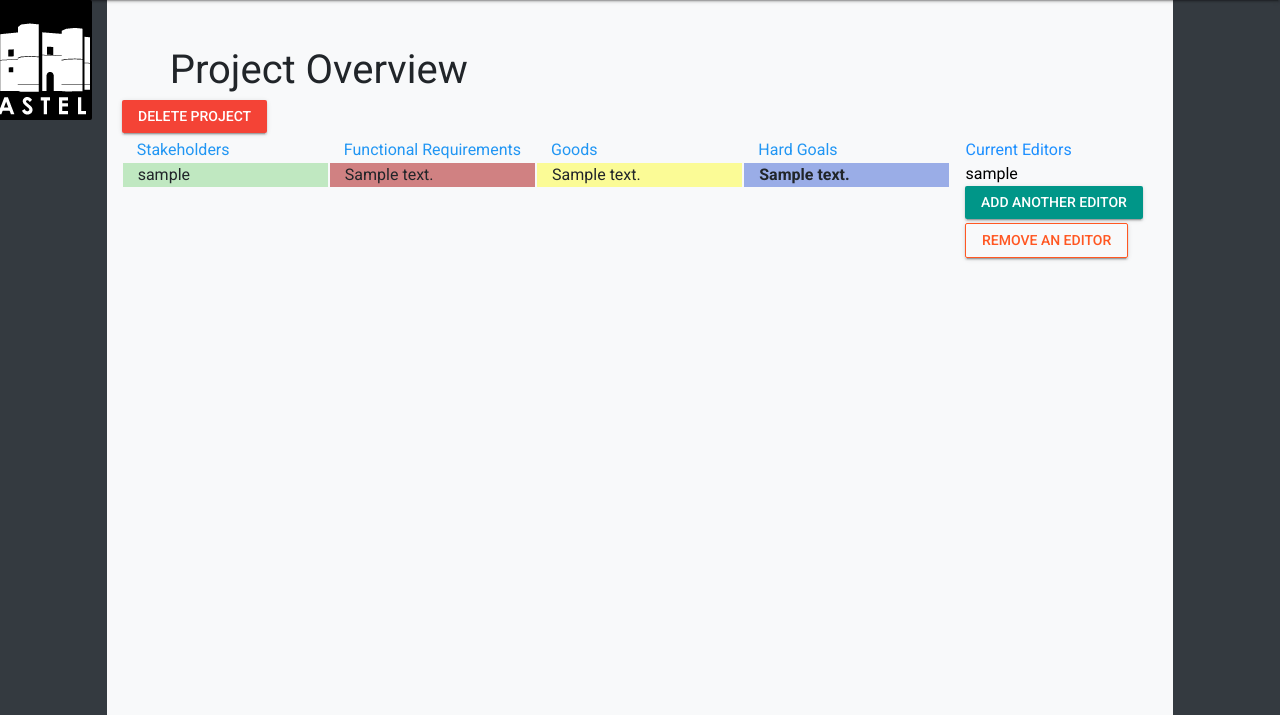
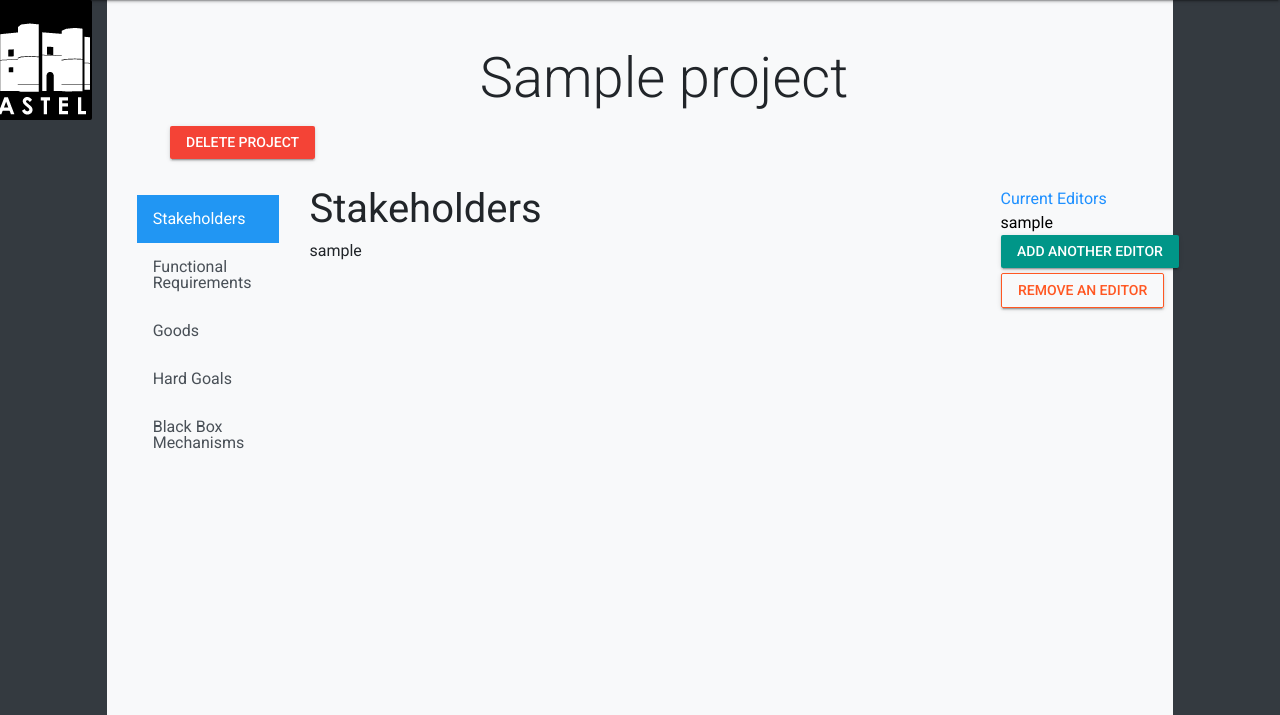
Before and after one commit to Baakel/KastelEditor, a Flask app: a page that uses editorapp/templates/base.html in a window 1280 px wide. Shown: the part 63-778 px from the top of the page. Run offline with Flask 2, Linux system fonts and the light colour scheme; a user stored in the database is signed in; tables that the repository leaves empty hold one stand-in row (values such as "Sample post"); some libraries are stand-ins or nearby versions.

Commit message:
Delete and add bbm function implemented, improving project overview page

```diff
--- a/editorapp/models.py
+++ b/editorapp/models.py
@@ -110,10 +110,11 @@ class HardGoal(db.Model):
     project_id = db.Column(db.Integer, db.ForeignKey('projects.id'))
     bbmechanisms = db.relationship('BbMechanisms',
                             secondary=hard_mechanism,
-                            backref=db.backref('hardgoals', lazy='dynamic'))
+                            backref=db.backref('hardgoals', lazy='dynamic'),
+                            lazy='dynamic')
 
     def alrdy_used(self, bbm):
-        return self.bbmechanisms.filter(hard_mechanism.c.bb_mechanisms.id == bbm.id).count() > 0
+        return self.bbmechanisms.filter(hard_mechanism.c.bbmech_id == bbm.id).count() > 0
 
     def add_bb(self, bbm):
         if not self.alrdy_used(bbm):
--- /dev/null
+++ b/editorapp/static/css/scrolling.css
@@ -0,0 +1,6 @@
+.scrollspy {
+    position: relative;
+    height: 100%;
+    margin-top: 0.5rem;
+    overflow: auto;
+}
--- a/editorapp/templates/base.html
+++ b/editorapp/templates/base.html
@@ -4,6 +4,7 @@
         <link rel="stylesheet" href="https://unpkg.com/bootstrap-material-design@4.0.0-beta.4/dist/css/bootstrap-material-design.min.css" integrity="sha384-R80DC0KVBO4GSTw+wZ5x2zn2pu4POSErBkf8/fSFhPXHxvHJydT0CSgAP2Yo2r4I" crossorigin="anonymous">
         <link rel="stylesheet" href="https://fonts.googleapis.com/css?family=Roboto:300,400,500,700|Material+Icons">
         <link href="https://fonts.googleapis.com/css?family=Lato:400,900" rel="stylesheet">
+        {% block extracss %}{% endblock %}
         <link rel="shortcut icon" type="image/x-icon" href="/static/img/kastel_logo.png"/>
         {% if title %}
         <title>{{ title}} - Kastel Editor</title>
--- a/editorapp/templates/projects.html
+++ b/editorapp/templates/projects.html
@@ -1,4 +1,8 @@
 {% extends "base.html" %}
+
+{% block extracss %}
+<link rel="stylesheet" type="text/css" href="/static/css/scrolling.css">
+{% endblock %}
 
 {% block content %}
     {% if project == None %}
@@ -22,9 +26,9 @@
                 </div>
             </form>
     {% else %}
-        <h1 class="mt-5 ml-5">Project Overview</h1>
+        <h1 class="display-2 mt-5 ml-5 text-center">{{ project.name }}</h1>
         {% if g.user.id == project.creator %}
-        <button type="button" class="btn btn-raised btn-danger" data-toggle="modal" data-target="#sureModal">Delete Project</button>
+        <button type="button" class="btn btn-raised btn-danger ml-5 mt-2" data-toggle="modal" data-target="#sureModal">Delete Project</button>
             <div class="modal fade" id="sureModal" tabindex="-1" role="dialog" aria-labelledby="sureModalLbl" aria-hidden="true">
                 <div class="modal-dialog" role="document">
                     <div class="modal-content">
@@ -51,50 +55,43 @@
         {% for errors in get_flashed_messages(category_filter=["error"]) %}
             <div class="alert-danger" role="alert">{{ errors }}</div>
         {% endfor %}
-            <div class="container-fluid">
-                <div class="row align-items-start">
-                    <div class="col"><a href="{{ url_for('stakeholders', project=project.name) }}">Stakeholders</a>
-                        {% for stakeholder in project.stake_holders %}
-                        <div class="row border border-light" style="background-color: rgba(65,191,63,0.3)">
-                            <div class="col">{{ stakeholder.nickname }}</div>
+            <div class="container-fluid mt-4">
+                <div class="row">
+                    <div class="col-2">
+                        <div id="list-tab" class="list-group" role="tablist">
+                            <a class="list-group-item list-group-item-action active" id="list-stakeholders-list" data-toggle="list" href="#list-stakeholders" role="tab" aria-controls="stakeholders">Stakeholders</a>
+                            <a class="list-group-item list-group-item-action" id="list-func-req-list" data-toggle="list" href="#list-func-req" role="tab" aria-controls="func-req">Functional Requirements</a>
+                            <a class="list-group-item list-group-item-action" id="list-goods-list" data-toggle="list" href="#list-goods" role="tab" aria-controls="goods">Goods</a>
+                            <a class="list-group-item list-group-item-action" id="list-hg-list" data-toggle="list" href="#list-hg" role="tab" aria-controls="hg">Hard Goals</a>
+                            <a class="list-group-item list-group-item-action" id="list-bbm-list" data-toggle="list" href="#list-bbm" role="tab" aria-controls="bbm">Black Box Mechanisms</a>
+                        </div>
+                    </div>
+                    <div class="col-8">
+                        <div class="tab-content" id="nav-tabContent">
+                            <div class="tab-pane fade show active" id="list-stakeholders" role="tabpanel" aria-labelledby="list-stakeholders-list">
+                                <h1>Stakeholders</h1>
+                                {% for sh in project.stake_holders %}
+                                    <div class="row">
+                                        <div class="col">{{ sh.nickname }}</div>
                                     </div>
                                 {% endfor %}
                             </div>
-                    <div class="col"><a href="{{ url_for('functional_req', project=project.name) }}">Functional Requirements</a>
-                        {% for freq in project.functional_req %}
-                                <div class="row border border-light" style="background-color: rgba(167,10,10,0.5)">
-                                    <div class="col">{{ freq.description }}</div>
+                            <div class="tab-pane fade" id="list-func-req" role="tabpanel" aria-labelledby="list-func-req-list">
+                                <h1>Functional Requirements</h1><p>Test</p>
                             </div>
-                        {% endfor %}
+                            <div class="tab-pane fade" id="list-goods" role="tabpanel" aria-labelledby="list-goods-list">
+                                <h1>Goods</h1><p>Test</p>
                             </div>
-                    <div class="col"><a href="{{ url_for('goods', project=project.name) }}">Goods</a>
-                        {% for good in project.goods %}
-                        <div class="row border border-light" style="background-color: rgba(255,255,0,0.4)">
-                            <div class="col">{{ good.description }}</div>
+                            <div class="tab-pane fade" id="list-hg" role="tabpanel" aria-labelledby="list-hg-list">
+                                <h1>Hard Goals</h1><p>Test</p>
                             </div>
-                        {% endfor %}
+                            <div class="tab-pane fade" id="list-bbm" role="tabpanel" aria-labelledby="list-bbm-list">
+                                <h1>Black Box Mechanisms</h1><p>Test</p>
                             </div>
-                    <div class="col"><a href="{{ url_for('hard_goals', project=project.name) }}">Hard Goals</a>
-                        {% for hgoal in project.hard_goals %}
-                        {% if hgoal.description != None %}
-                            {% if hgoal.priority == True %}
-                                <div class="row border border-light" style="background-color: rgba(87,118,218,0.58)">
-                                    <div class="col"><b>{{ hgoal.description }}</b></div>
                         </div>
-                            {% endif %}
-                        {% endif %}
-                        {% endfor %}
-                        {% for hgoal in project.hard_goals %}
-                        {% if hgoal.description != None %}
-                            {% if hgoal.priority != True %}
-                                <div class="row border border-light" style="background-color: rgba(87,196,218,0.58)">
-                                    <div class="col">{{ hgoal.description }}</div>
                     </div>
-                            {% endif %}
-                        {% endif %}
-                        {% endfor %}
-                    </div>
-                    <div class="col" style="color: dodgerblue">Current Editors
+
+                    <div class="col-2" style="color: dodgerblue">Current Editors
                         {% for editor in project.editors %}
                             <div class="row">
                                 <div class="col" style="color: black">{{ editor.nickname }}</div>
--- a/editorapp/views.py
+++ b/editorapp/views.py
@@ -296,6 +296,8 @@ def delete_project(project):
             db.session.commit()
         hard_goals = HardGoal.query.filter_by(project_id=project.id).all()
         for hg in hard_goals:
+            for bbm in hg.bbmechanisms:
+                hg.remove_bb(bbm)
             db.session.delete(hg)
             db.session.commit()
         for editor in project.editors:
@@ -744,6 +746,9 @@ def hard_goals(project):
 
             for val in db_values:
                 if val not in current_req:
+                    hardG = HardGoal.query.filter_by(description=val, project_id=project.id).first()
+                    for bbm in hardG.bbmechanisms:
+                        hardG.remove_bb(bbm)
                     HardGoal.query.filter_by(description=val, project_id=project.id).delete()
                     db.session.commit()
                     flash('Hard Goal {} removed from the data base'.format('"%s"' % val), 'error')
@@ -796,11 +801,13 @@ def bbm(project):
     form2 = MultipleSelects()
 
     if request.method == 'POST':
-        print(form2.data)
         for key,value in form2.data.items():
-            print(key,value)
-    else:
-        print('not posting')
+            if key != 'csrf_token':
+                hardG = HardGoal.query.filter_by(id=key).first()
+                blbxm = BbMechanisms.query.filter_by(id=value).first()
+                hardG.add_bb(blbxm)
+                db.session.commit()
+        flash('Black Box mechanisms updated', 'succ')
 
     return render_template('bbm.html',
                            title=project.name,
```
Also changed, not shown: db_repository/versions/039_migration.py (added, +19 -0 lines). Lines whose indentation alone changed are shown as unchanged.
